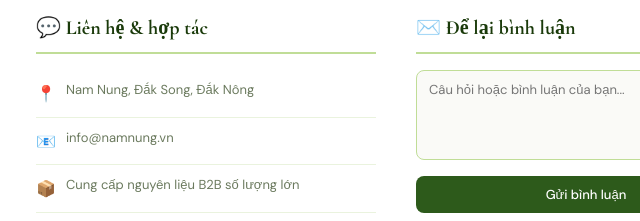
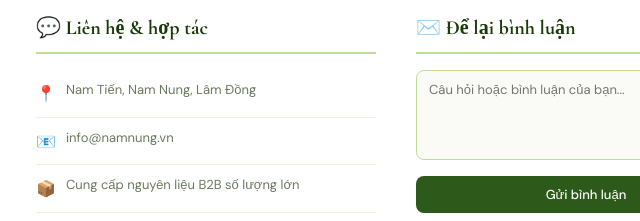
Before and after one commit to congtytnhhmtvnamnung-ux/namnung, a plain HTML site: page index.html in a window 1280 px wide. Shown: the part 1779-2000 px from the top of the page, 434-1074 px from the left. Drawn offline with nearby package versions, Linux system fonts and the light colour scheme.

Commit message:
Update index.html

```diff
--- a/index.html
+++ b/index.html
@@ -235,7 +235,7 @@ footer a{color:var(--green-border);text-decoration:none}
     </div>
     <div class="bottom-card" id="contact">
       <h3>💬 Liên hệ &amp; hợp tác</h3>
-      <div class="contact-item"><span class="contact-icon">📍</span>Nam Nung, Đắk Song, Đắk Nông</div>
+      <div class="contact-item"><span class="contact-icon">📍</span>Nam Tiến, Nam Nung, Lâm Đồng</div>
       <div class="contact-item"><span class="contact-icon">📧</span>info@namnung.vn</div>
       <div class="contact-item"><span class="contact-icon">📦</span>Cung cấp nguyên liệu B2B số lượng lớn</div>
       <div class="contact-item"><span class="contact-icon">✅</span>Chứng nhận SGS, CO/CQ xuất khẩu</div>
```
